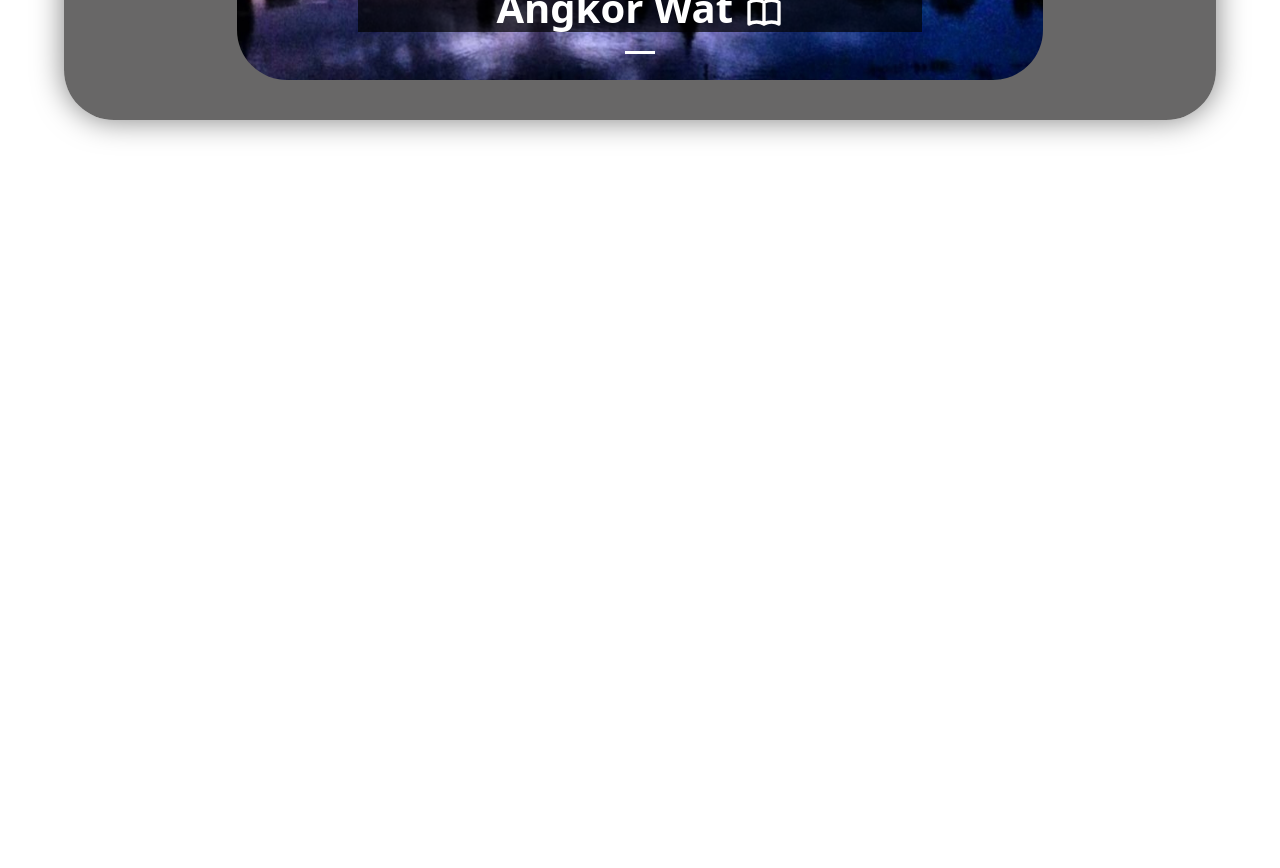
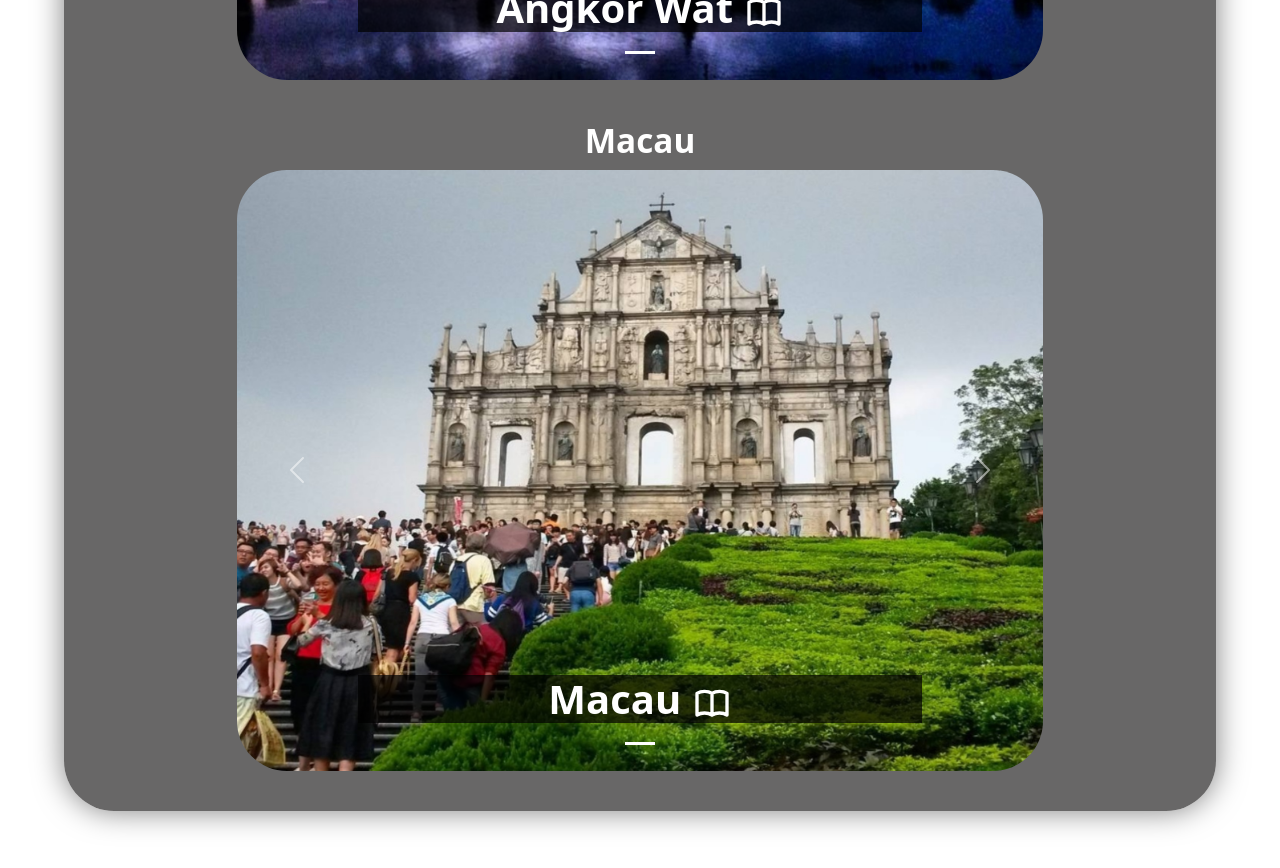
Before and after one commit to DrewsClues/andrew-world-travels, a React (Vite) app: page / in a window 1280 px wide. Shown: the part 3160-4028 px from the top of the page. Before the commit the page ends 3344 px from the top, so only its background shows below. Built offline with nearby package versions, Linux system fonts and the light colour scheme.

Commit message:
Macau under work

```diff
--- /dev/null
+++ b/src/components/macau.jsx
@@ -0,0 +1,36 @@
+import { useState } from 'react';
+import React from 'react'
+import 'bootstrap/dist/css/bootstrap.min.css';
+import "../css-sheets/trips-carousel.css";
+import { HiOutlineBookOpen } from "react-icons/hi";
+import { PiGlobeHemisphereWestDuotone } from "react-icons/pi";
+import { Modal , Card, Carousel } from 'react-bootstrap'
+
+import Read_Macau from './read-modals/Read_macau';
+
+function Macau_carousel() {
+
+
+  return (
+        <div className='carousel-div'>
+
+            <Carousel fade className='trip-carousel'>
+
+                        <Carousel.Item interval={5000}>
+                            <img
+                            className = "travel-image"  src="Macau.jpg"
+                            />
+
+                            <Carousel.Caption>
+                            <Read_Macau/>
+                            </Carousel.Caption>
+                        </Carousel.Item>
+
+
+                    </Carousel>
+                </div>
+
+  );
+}
+
+export default Macau_carousel;
--- a/src/components/navbar.jsx
+++ b/src/components/navbar.jsx
@@ -47,6 +47,7 @@ function Navigation_Bar() {
               <NavDropdown.Item href="#myanmar-carousel">Myanmar</NavDropdown.Item>
               <NavDropdown.Item href="#laos-carousel">Laos</NavDropdown.Item>
               <NavDropdown.Item href="#cambodia-carousel">Cambodia</NavDropdown.Item>
+              <NavDropdown.Item href="#macau-carousel">Macau</NavDropdown.Item>
             </NavDropdown>
 
 
--- /dev/null
+++ b/src/components/read-modals/Read_macau.jsx
@@ -0,0 +1,36 @@
+import { useState } from 'react';
+import React from 'react'
+import 'bootstrap/dist/css/bootstrap.min.css';
+import "../../css-sheets/read-modals.css";
+import { HiOutlineBookOpen } from "react-icons/hi";
+import { Modal , Card, Carousel } from 'react-bootstrap'
+
+
+
+function Read_Macau() {
+    const [lgShow, setLgShow] = React.useState(false);
+    return (
+    <>
+        <h3 className='home_caption' onClick={() => setLgShow(true)} >Macau <HiOutlineBookOpen/></h3>
+        <Modal
+        size="lg"
+        show={lgShow}
+        onHide={() => setLgShow(false)}
+        aria-labelledby="example-modal-sizes-title-lg"
+        >
+        <Modal.Header closeButton>
+            <Modal.Title id="example-modal-sizes-title-lg">
+            Macau
+            </Modal.Title>
+        </Modal.Header>
+        <Modal.Body className='read-body'>
+            Macau (澳門), is not actually a country but rather a special administrative district of the People's Republic of China. TO BE CONTINUED
+
+
+        </Modal.Body>
+        </Modal>
+    </>
+    );
+}
+
+export default Read_Macau;
--- a/src/main.jsx
+++ b/src/main.jsx
@@ -13,6 +13,7 @@ import USAcarousel from './components/usacarousel';
 import Myanmarcarousel from './components/myanmarcarousel';
 import Laoscarousel from './components/laoscarousel';
 import Cambodiacarousel from './components/cambodiacarousel';
+import Macau_carousel from './components/macau';
 
 
 ReactDOM.createRoot(document.getElementById('root')).render(
@@ -56,6 +57,12 @@ ReactDOM.createRoot(document.getElementById('root')).render(
         </div>
 
 
+        <div className='home-div' id='macau-carousel'>
+          <h1 className='country-title'>Macau</h1>
+          <Macau_carousel/>
+        </div>
+
+
 
       </div>
 
```
Also changed, not shown: public/Macau.jpg (added).
